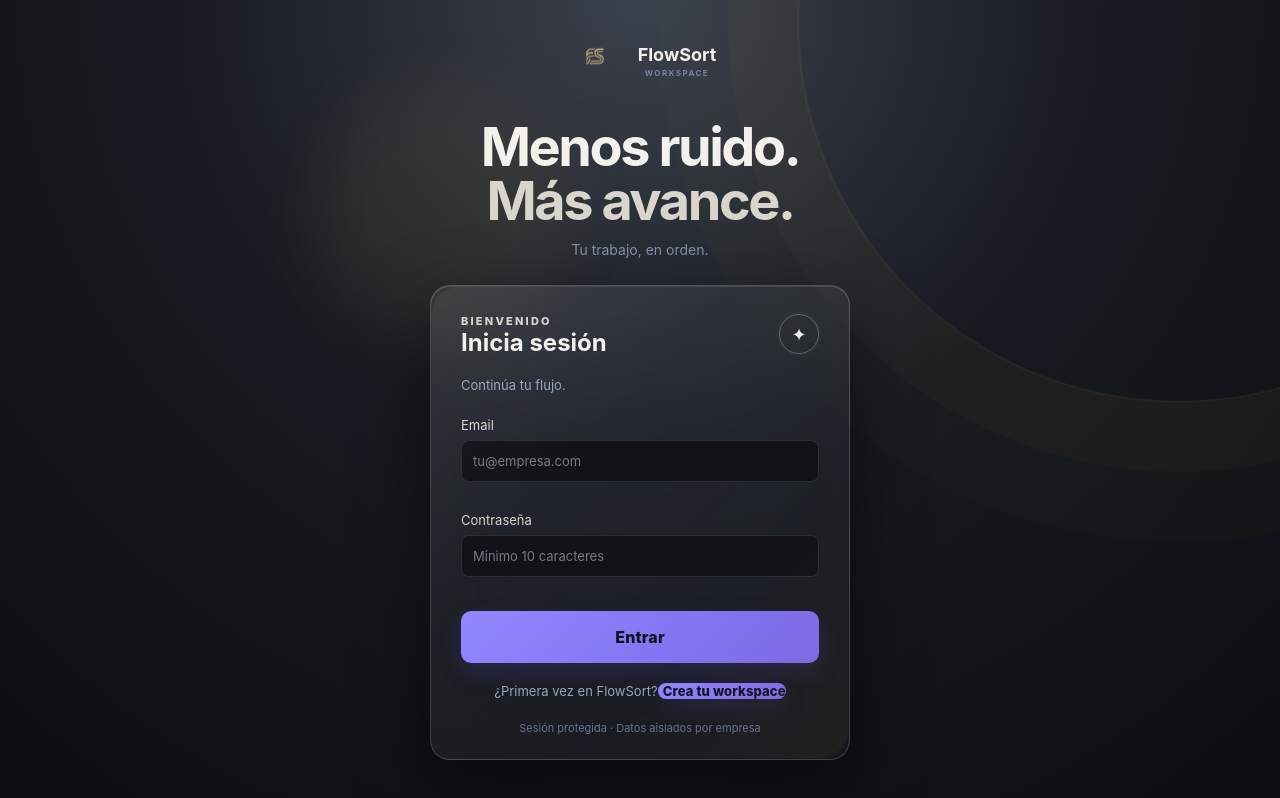
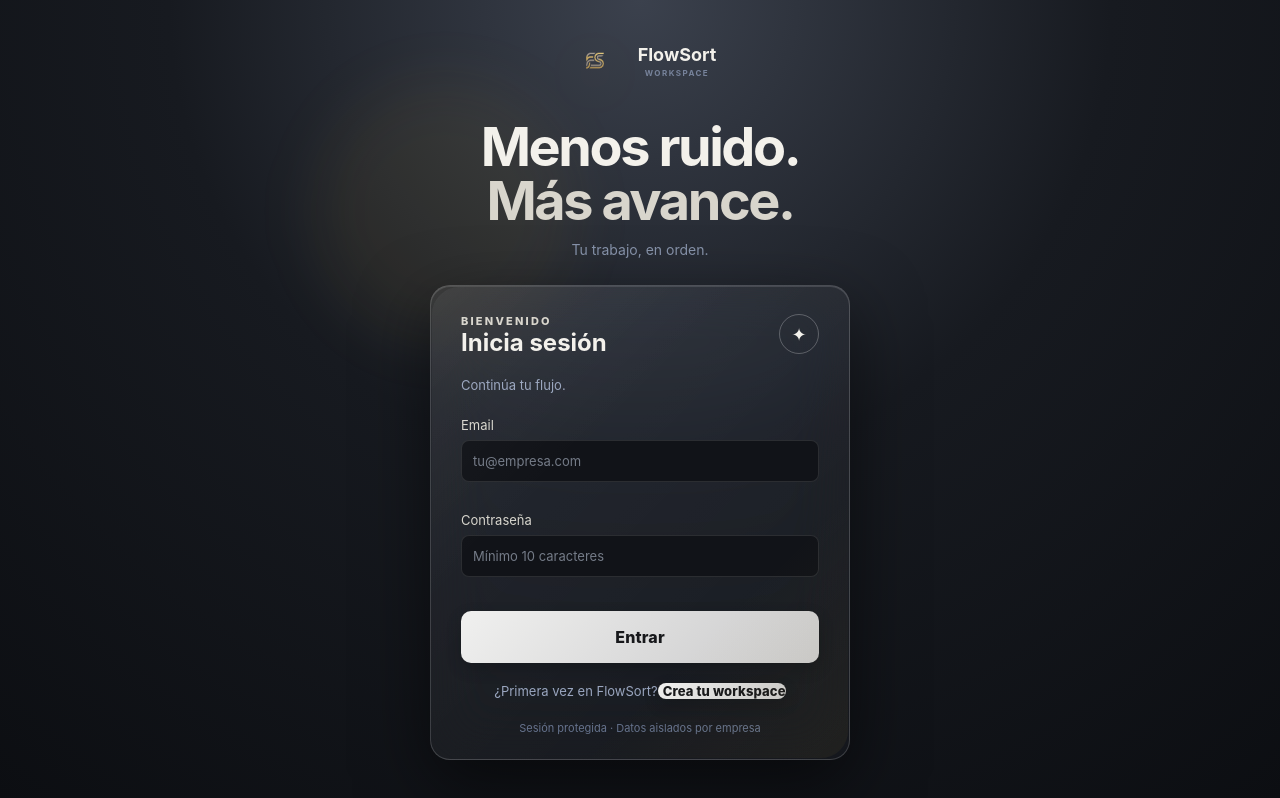
Before and after one commit to FlowSort/Source, a React (Vite) app in the folder apps/desktop/: page / in a window 1280 px wide. Built offline with nearby package versions, Linux system fonts and the light colour scheme; no server answers.

Commit message:
style(desktop): restore monochrome restraint

```diff
--- a/apps/desktop/src/App.tsx
+++ b/apps/desktop/src/App.tsx
@@ -15,6 +15,8 @@ import "./buttons.css";
 import "./layout.css";
 import "./sidebar.css";
 import "./refined.css";
+import "./monochrome.css";
+import "./reduced-motion.css";
 const API = import.meta.env.VITE_API_URL ?? "http://localhost:4000/api";
 type Vista =
   "inicio" | "registros" | "empleados" | "monitoreo" | "configuracion";
--- /dev/null
+++ b/apps/desktop/src/monochrome.css
@@ -0,0 +1 @@
+:root{--fs-bg:#101114;--fs-panel:#191a1f;--fs-panel-2:#202126;--fs-line:rgba(255,255,255,.10);--fs-text:#f5f5f3;--fs-muted:#a7a8ad;--fs-primary:#ececeb;--fs-primary-strong:#c9c9ca;--fs-success:#d2d2d3}body{background:radial-gradient(900px 500px at 88% -15%,rgba(255,255,255,.055),transparent 60%),#101114!important}.shell aside{background:rgba(18,19,23,.94)!important}nav button.active{background:linear-gradient(100deg,rgba(255,255,255,.15),rgba(255,255,255,.06))!important;border-color:rgba(255,255,255,.16)!important;color:#fff!important}.eyebrow{color:#c6c7cb!important}button,.home-hero>button,.focus-panel .outline-button{background:linear-gradient(135deg,#f0f0ef,#c9c9ca)!important;color:#17181b!important;box-shadow:0 6px 16px rgba(0,0,0,.20)!important}.home-kpis>div,.home-panel,.panel{background:linear-gradient(145deg,rgba(34,35,41,.96),rgba(25,26,31,.96))!important}.notice{background:#2b2c30!important;color:#f0f0ef!important}.status.ok,.trend.good{color:#dedee0!important;background:transparent!important}.focus-ring{background:rgba(255,255,255,.08)!important;border-color:rgba(255,255,255,.22)!important;color:#f1f1f2!important}.home-shortcuts>button{background:rgba(35,36,42,.90)!important}.home-shortcuts>button:hover{background:rgba(48,49,56,.96)!important}.home-shortcuts>button span,.home-shortcuts>button b{color:#dddde0!important}.sidebar-toggle{background:#303137!important;color:#f2f2f3!important}.shell::after,main::before{display:none!important}
--- /dev/null
+++ b/apps/desktop/src/reduced-motion.css
@@ -0,0 +1 @@
+*,*::before,*::after{animation-duration:.16s!important;animation-iteration-count:1!important;transition-duration:.16s!important}main,.home-kpis>div,.home-panel,.panel,.home-shortcuts>button,.modal{animation:none!important}.home-shortcuts>button:hover,.kanban-card:hover,button:hover{transform:translateY(-1px)!important}.focus-ring{animation:none!important}button::after{display:none!important}
```
